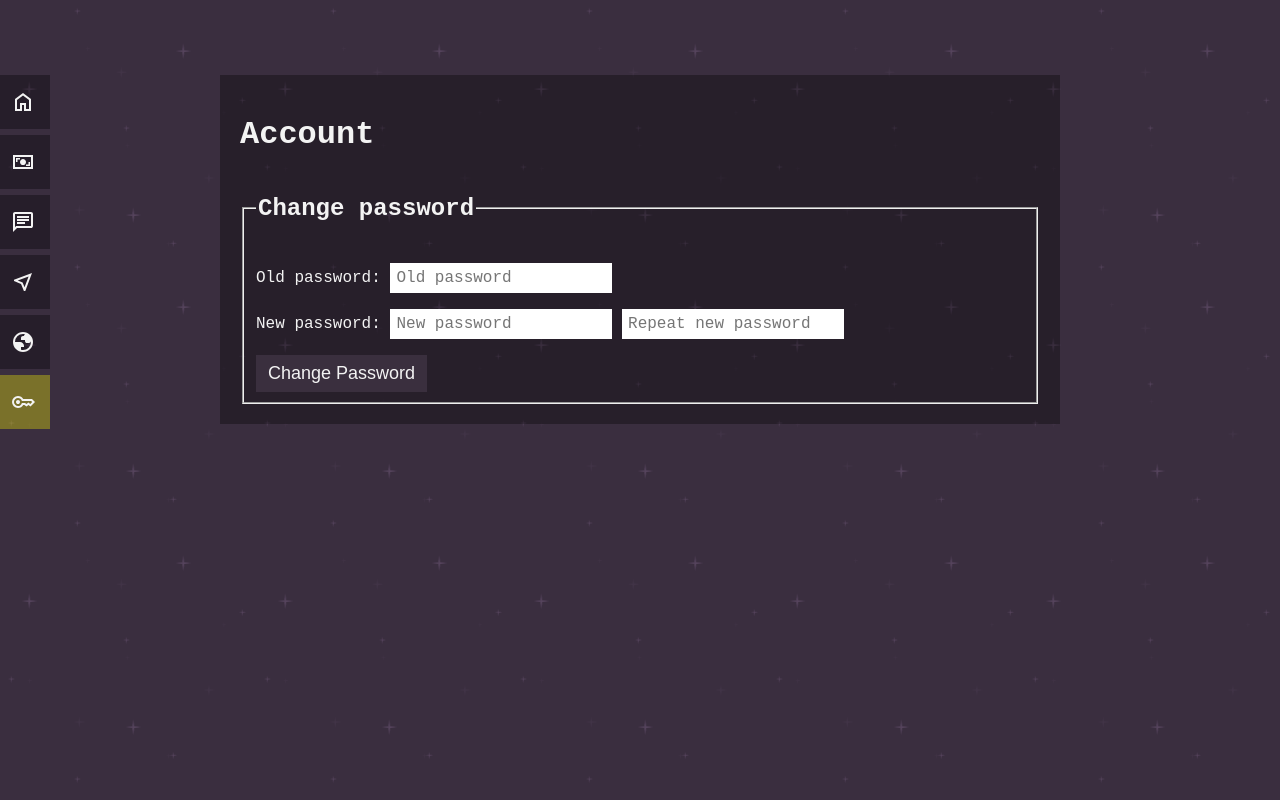
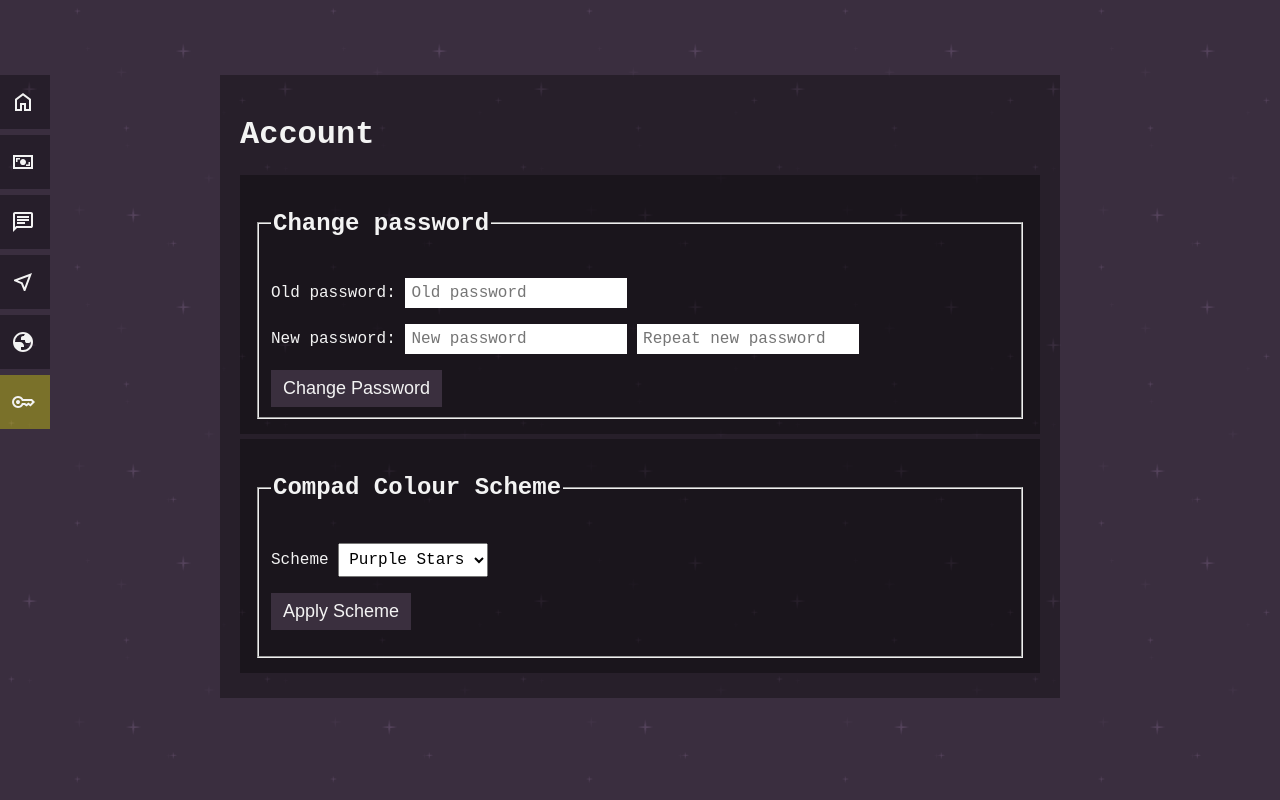
Before and after one commit to Glanten/compad, a Flask app: page /account in a window 1280 px wide. Run offline with Flask 3, Linux system fonts and the light colour scheme; a user stored in the database is signed in; data comes from the database, SQL or seed files in the repository; some libraries are stand-ins or nearby versions.

Commit message:
More work on stylesheets. More to do!

```diff
--- a/app.py
+++ b/app.py
@@ -309,6 +309,18 @@ def account():
         return redirect("/")
     else:
         return render_template("account.html")
+
+@app.route("/change_scheme", methods=['POST'])
+@login_required
+def change_scheme():
+    """Change site colour scheme for user"""
+    # get list of stylesheets
+    static_folder = os.listdir(os.path.join(app.static_folder))
+    stylesheets = [file for file in static_folder if file.endswith('.css')]
+    # TO DO - DO NOT LIST 'style_default.css'
+
+    # TO DO - CHANGE STYLESHEET
+    return str(stylesheets)
 
 #--- CREDITS ---#
 
--- a/static/colour_scheme_purplestars.css
+++ b/static/colour_scheme_purplestars.css
@@ -1,6 +1,6 @@
 body {
   background-color: #392e40;
-  background-image: url("darkPurple.png");
+  background-image: url("backdrop/darkPurple.png");
   background-repeat: repeat;
   color: #f3f3f3;
 }
--- a/templates/account.html
+++ b/templates/account.html
@@ -9,6 +9,9 @@
 
 <h1>Account</h1>
 
+<!-- CHANGE PASSWORD -->
+
+<div class="darker">
     <form action="/account" method="post">
         <fieldset>
             <legend>
@@ -22,16 +25,42 @@
                 <input name="old_password" placeholder="Old password" type="password" id="account_old_password">
             </p>
 
-
             <p>
                 <label for="account_new_password">New password:</label>
                 <input name="new_password" placeholder="New password" type="password" id="account_new_password">
                 <label hidden for="account_confirm_password">New password:</label>
-            <input name="confirmation" placeholder="Repeat new password" type="password" id="account_confirm_password">
+                <input name="confirmation" placeholder="Repeat new password" type="password"
+                    id="account_confirm_password">
             </p>
             <label hidden for="account_change_password_button">Change password</label>
             <button type="submit" class="ui_button" id="account_change_password_button">Change Password</button>
         </fieldset>
     </form>
+</div>
+
+<!-- CHANGE SITE COLOUR SCHEME -->
+<div class="darker">
+    <form action="/change_scheme" method="post">
+        <fieldset>
+            <legend>
+                <h2>
+                    Compad Colour Scheme
+                </h2>
+            </legend>
+
+            <p>
+                <label for="scheme_drop_down">Scheme</label>
+                <select id="scheme_drop_down">
+                    <option>Purple Stars</option>
+                </select>
+            </p>
+
+            <p>
+                <label hidden for="account_change_scheme_button">Apply Scheme</label>
+                <button type="submit" class="ui_button" id="account_change_scheme_button">Apply Scheme</button>
+            </p>
+        </fieldset>
+    </form>
+</div>
 
 {% endblock %}
```
Also changed, not shown: static/backdrop/darkPurple.png (renamed from static/darkPurple.png), static/backdrop/purple.png (renamed from static/purple.png). Lines whose indentation alone changed are shown as unchanged.
